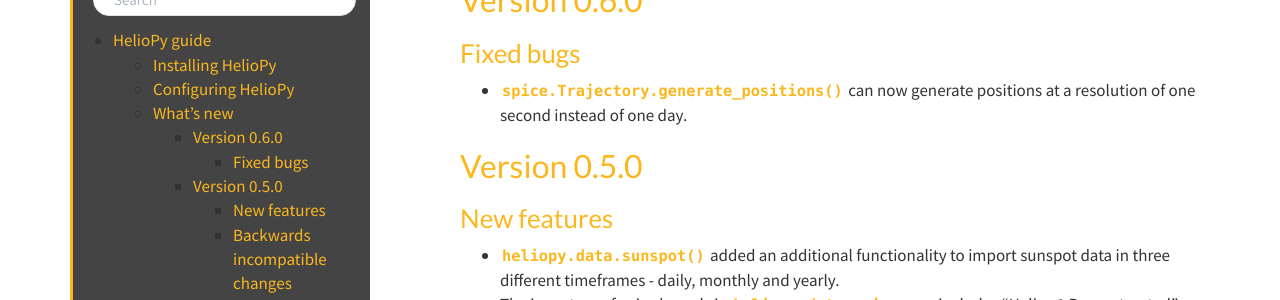
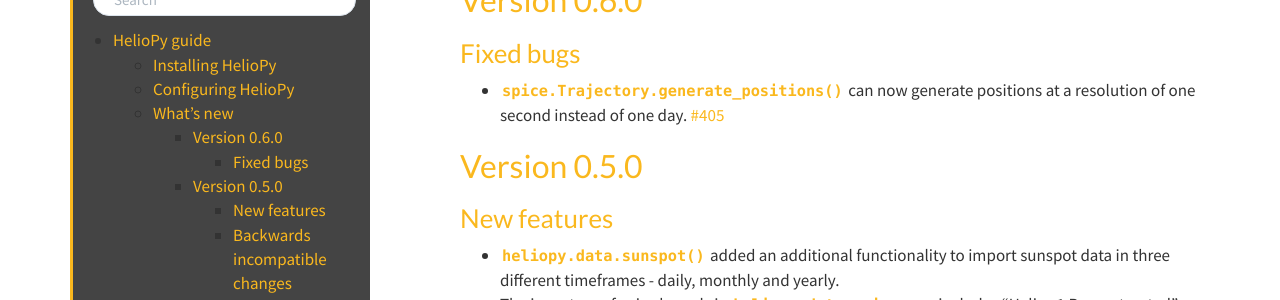
Before and after one commit to heliopython/heliopy, a Sphinx documentation site: the page built from doc/source/guide/whatsnew.rst, in a window 1280 px wide and 900 px high, scrolled down 431 px. Shown: the part 156-456 px from the top of the window. Built offline with Sphinx 7.4.7, drawn with Linux system fonts in a browser that asks for light colours; pages that are not in the unit, such as notebooks, are missing from menus.

Commit message:
Add issue linking to changelog

```diff
--- a/CHANGES.rst
+++ b/CHANGES.rst
@@ -4,7 +4,7 @@ Version 0.6.0
 Fixed bugs
 ^^^^^^^^^^
 - :meth:`.spice.Trajectory.generate_positions` can now generate
-  positions at a resolution of one second instead of one day.
+  positions at a resolution of one second instead of one day. :issue:`405`
 
 Version 0.5.0
 -------------
--- a/doc/source/conf.py
+++ b/doc/source/conf.py
@@ -50,7 +50,8 @@ extensions = [
     'sphinx.ext.napoleon',
     'sphinx.ext.intersphinx',
     'sphinx_gallery.gen_gallery',
-    'sphinx_automodapi.automodapi'
+    'sphinx_automodapi.automodapi',
+    'sphinx_issues'
 ]
 
 intersphinx_mapping = {
@@ -67,6 +68,8 @@ sphinx_gallery_conf = {
     'gallery_dirs': 'auto_examples',
     'backreferences_dir': False,
     'min_reported_time': 0}
+
+issues_github_path = 'heliopython/heliopy'
 
 # Add any paths that contain templates here, relative to this directory.
 templates_path = ['_templates']
```
Also changed, not shown: 1 other file.
